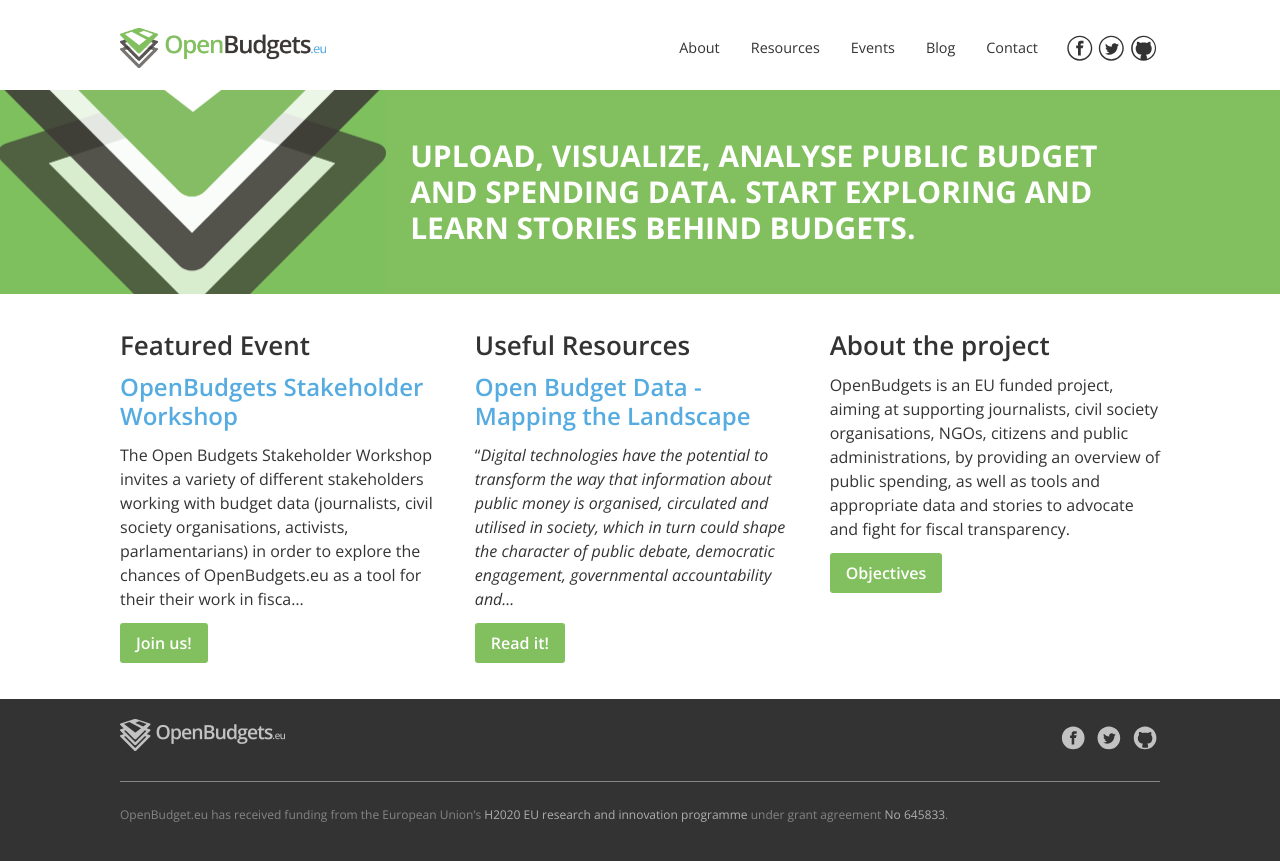
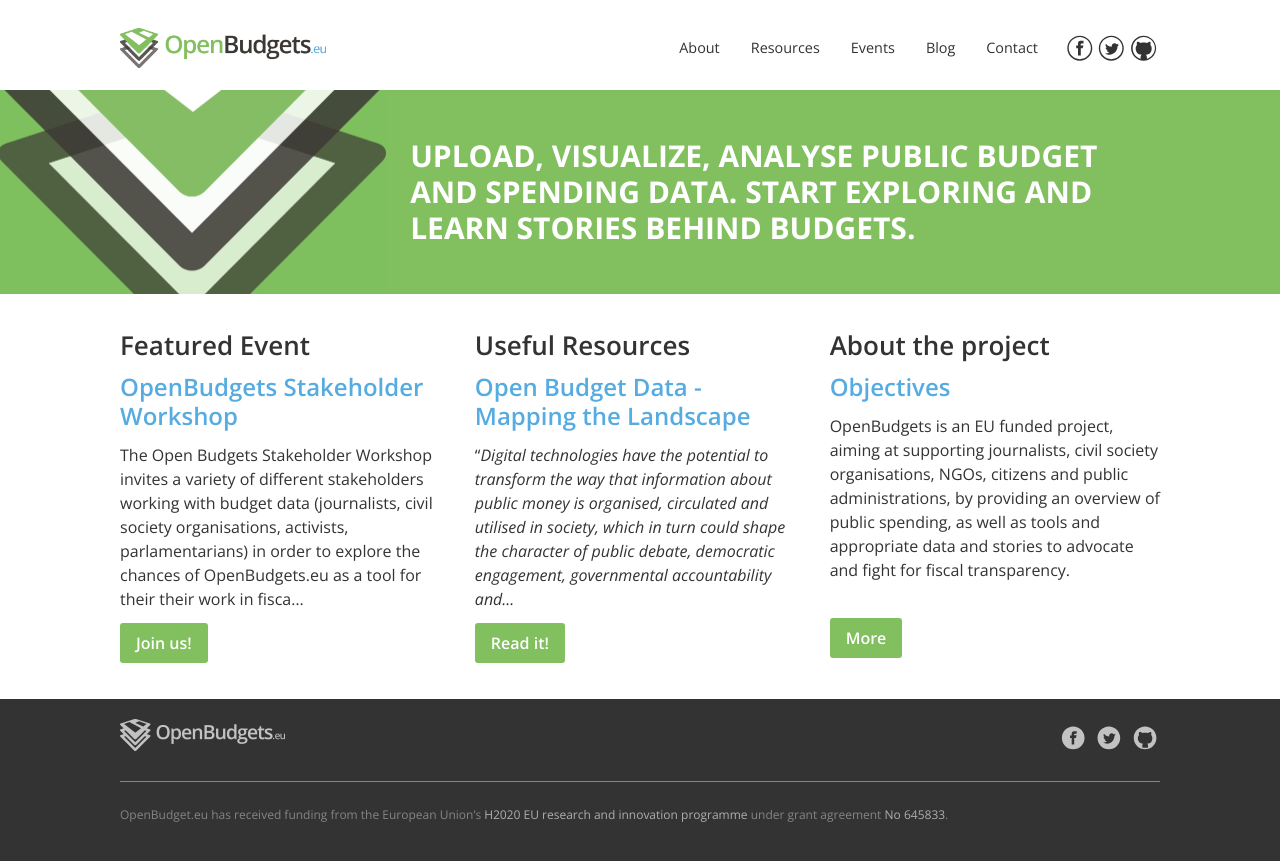
Before and after one commit to openbudgets/openbudgets.github.io, a Jekyll site: the page built from index.html, in a window 1280 px wide. Shown: the top 861 px of the page. Built offline with Jekyll 4.4.1, drawn with Linux system fonts in a browser that asks for light colours; nearby versions of some CDN libraries.

Commit message:
Updated About section in the homepage

```diff
--- a/_layouts/home.html
+++ b/_layouts/home.html
@@ -35,10 +35,12 @@
         </section>
         <section>
             <h2>About the project</h2>
+            <h3><a href="#">Objectives</a></h3>
             <span>
                 {{ content | markdownify }}
+            <br/>
             </span>
-            <a href="{{ site.baseurl }}/about/objectives/">Objectives</a>
+            <a href="{{ site.baseurl }}/about/objectives/">More</a>
         </section>
     </article>
 </div>
```
